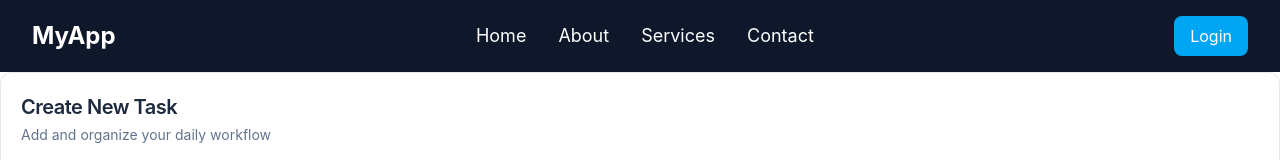
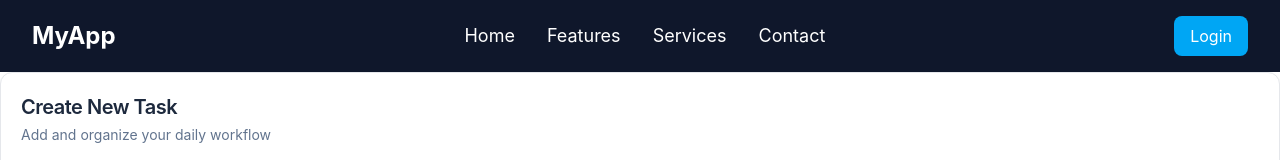
Before and after one commit to Mayank-Garg7/ImageReflection, a React (Vite) app: page / in a window 1280 px wide. Shown: the top 160 px of the page. Built offline with nearby package versions, Linux system fonts and the light colour scheme.

Commit message:
add react-router-dom to enable navigation through out the web

```diff
--- a/package.json
+++ b/package.json
@@ -14,6 +14,7 @@
     "react": "^19.2.6",
     "react-dom": "^19.2.6",
     "react-icons": "^5.6.0",
+    "react-router-dom": "^7.16.0",
     "tailwindcss": "^4.3.0"
   },
   "devDependencies": {
--- a/src/shared/Navbar.jsx
+++ b/src/shared/Navbar.jsx
@@ -18,8 +18,8 @@ function Navbar() {
         </li>
 
         <li>
-          <a href="/about" className="hover:text-sky-400 transition">
-            About
+          <a href="/features" className="hover:text-sky-400 transition">
+            Features
           </a>
         </li>
 
```
Also changed, not shown: 1 other file (tests, documents, lock files or other folders).
